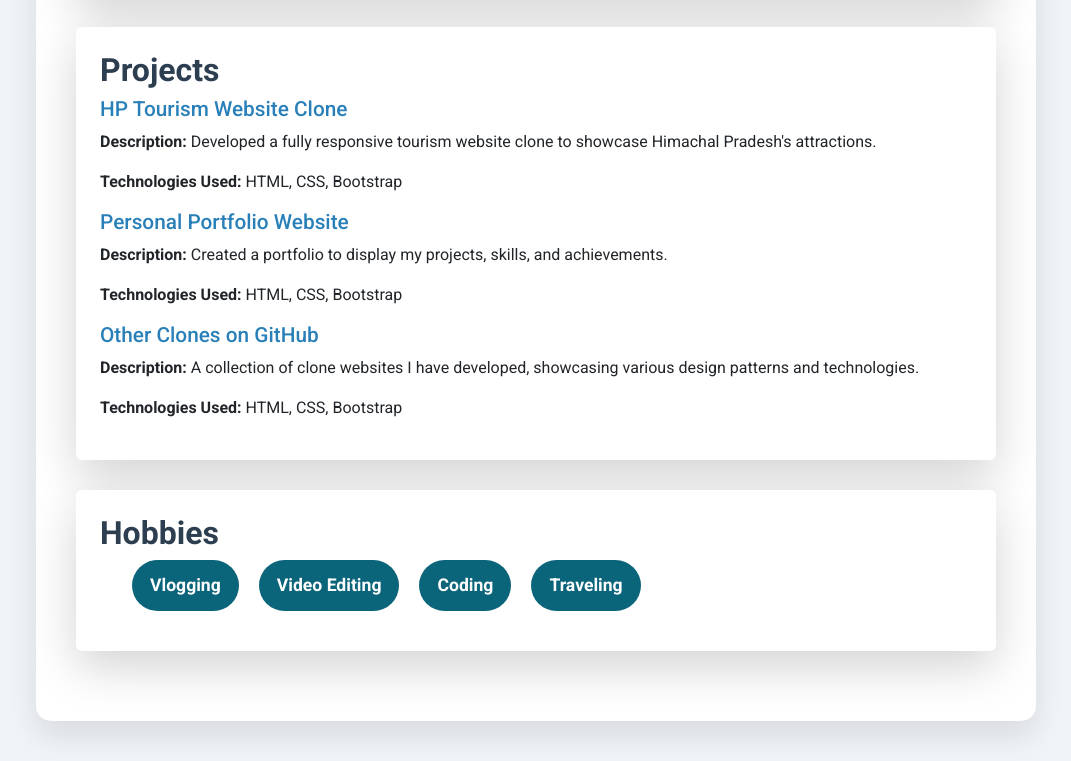
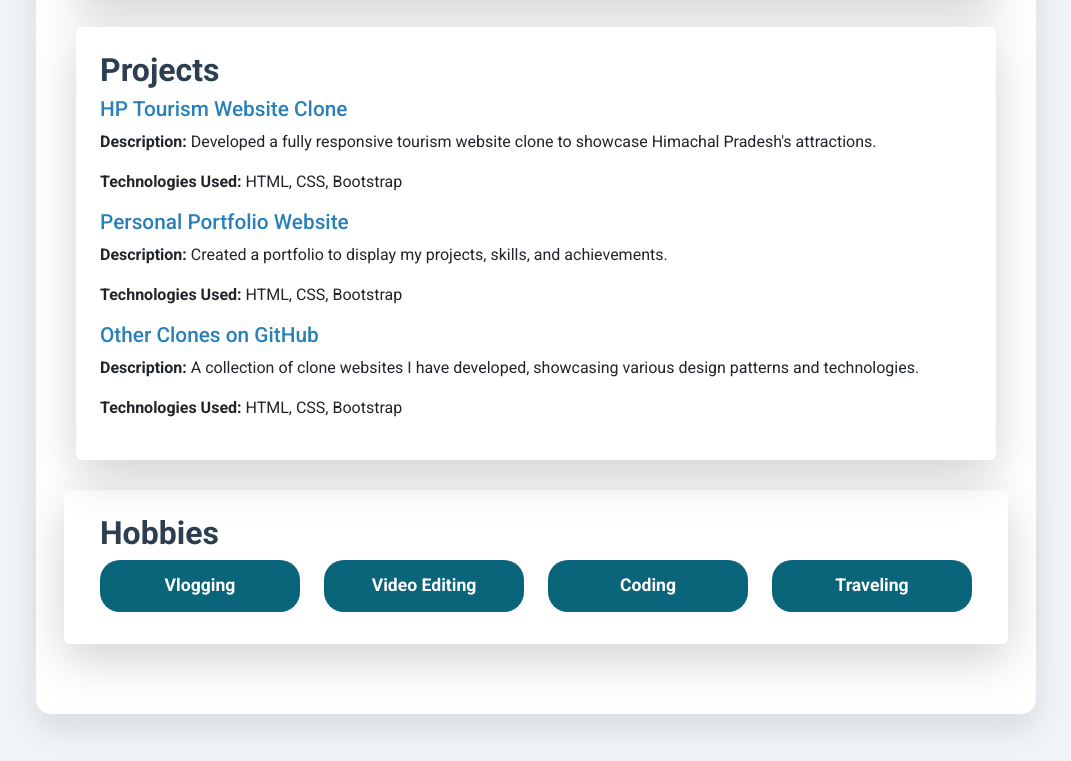
Before and after one commit to shelly507/my-resume, a plain HTML site: page index.html in a window 1280 px wide. Shown: the part 1804-2565 px from the top of the page, without its empty margins (104-1175 px from the left). Drawn offline with nearby package versions, Linux system fonts and the light colour scheme.

Commit message:
image hidden

```diff
--- a/index.html
+++ b/index.html
@@ -8,7 +8,8 @@
     <!-- Bootstrap 5 CSS -->
     <link href="https://cdn.jsdelivr.net/npm/bootstrap@5.3.0-alpha1/dist/css/bootstrap.min.css" rel="stylesheet">
     <!-- Google Fonts -->
-    <link href="https://fonts.googleapis.com/css2?family=Roboto:wght@100;300;400;500;700;900&display=swap" rel="stylesheet">
+    <link href="https://fonts.googleapis.com/css2?family=Roboto:wght@100;300;400;500;700;900&display=swap"
+        rel="stylesheet">
     <!-- External CSS File -->
     <link rel="stylesheet" href="style.css">
 </head>
@@ -24,8 +25,10 @@
                 <h1 class="name">Sweta Thakur</h1>
                 <div class="contact-info">
                     <p><strong>Contact:</strong> <a href="tel:+918988680507">+91 8988680507</a></p>
-                    <p><strong>Email:</strong> <a href="mailto:swetathakur1609@gmail.com">swetathakur1609@gmail.com</a></p>
-                    <p><strong>GitHub:</strong> <a href="https://github.com/shelly507" target="_blank">github.com/shelly507</a></p>
+                    <p><strong>Email:</strong> <a href="mailto:swetathakur1609@gmail.com">swetathakur1609@gmail.com</a>
+                    </p>
+                    <p><strong>GitHub:</strong> <a href="https://github.com/shelly507"
+                            target="_blank">github.com/shelly507</a></p>
                     <p><strong>Location:</strong> Shimla, Himachal Pradesh, India</p>
                 </div>
             </div>
@@ -35,7 +38,10 @@
         <div class="row">
             <div class="col-md-12">
                 <div class="intro-card p-5 shadow-lg rounded">
-                    <p><strong>Passionate Front-End Developer</strong> with a strong foundation in web development, skilled in HTML, CSS, JavaScript, Bootstrap, and version control using Git. Always eager to learn and take on new challenges. Seeking opportunities to grow in the field of web development.</p>
+                    <p><strong>Passionate Front-End Developer</strong> with a strong foundation in web development,
+                        skilled in HTML, CSS, JavaScript, Bootstrap, and version control using Git. Always eager to
+                        learn and take on new challenges. Seeking opportunities to grow in the field of web development.
+                    </p>
                 </div>
             </div>
         </div>
@@ -46,7 +52,8 @@
                 <div class="education-card p-4 shadow-lg rounded">
                     <h2>Education</h2>
                     <ul>
-                        <li><strong>Bachelor of Computer Applications</strong> - Himachal Pradesh University, Shimla</li>
+                        <li><strong>Bachelor of Computer Applications</strong> - Himachal Pradesh University, Shimla
+                        </li>
                         <li><strong>Govt. Senior Secondary School</strong> - Talyana, Himachal Pradesh</li>
                     </ul>
                 </div>
@@ -72,11 +79,15 @@
                 <div class="experience-card p-4 shadow-lg rounded">
                     <h2>Experience</h2>
                     <ul>
-                        <li><strong>Front-End Development Trainee</strong> - Netgen IT Solutions (September 2024 - Present)
+                        <li><strong>Front-End Development Trainee</strong> - Netgen IT Solutions (September 2024 -
+                            Present)
                             <ul>
-                                <li>Currently undergoing training in front-end development, focusing on HTML, CSS, and JavaScript.</li>
-                                <li>Learning how to build responsive and interactive websites with industry best practices.</li>
-                                <li>Collaborating with mentors and peers to improve coding skills and project management abilities.</li>
+                                <li>Currently undergoing training in front-end development, focusing on HTML, CSS, and
+                                    JavaScript.</li>
+                                <li>Learning how to build responsive and interactive websites with industry best
+                                    practices.</li>
+                                <li>Collaborating with mentors and peers to improve coding skills and project management
+                                    abilities.</li>
                             </ul>
                         </li>
                     </ul>
@@ -121,17 +132,20 @@
                     <h2>Projects</h2>
                     <div class="project">
                         <h5><a href="https://your-project-link.com" target="_blank">HP Tourism Website Clone</a></h5>
-                        <p><strong>Description:</strong> Developed a fully responsive tourism website clone to showcase Himachal Pradesh's attractions.</p>
+                        <p><strong>Description:</strong> Developed a fully responsive tourism website clone to showcase
+                            Himachal Pradesh's attractions.</p>
                         <p><strong>Technologies Used:</strong> HTML, CSS, Bootstrap</p>
                     </div>
                     <div class="project">
                         <h5><a href="https://your-project-link.com" target="_blank">Personal Portfolio Website</a></h5>
-                        <p><strong>Description:</strong> Created a portfolio to display my projects, skills, and achievements.</p>
+                        <p><strong>Description:</strong> Created a portfolio to display my projects, skills, and
+                            achievements.</p>
                         <p><strong>Technologies Used:</strong> HTML, CSS, Bootstrap</p>
                     </div>
                     <div class="project">
                         <h5><a href="https://github.com/shelly507" target="_blank">Other Clones on GitHub</a></h5>
-                        <p><strong>Description:</strong> A collection of clone websites I have developed, showcasing various design patterns and technologies.</p>
+                        <p><strong>Description:</strong> A collection of clone websites I have developed, showcasing
+                            various design patterns and technologies.</p>
                         <p><strong>Technologies Used:</strong> HTML, CSS, Bootstrap</p>
                     </div>
                 </div>
@@ -139,16 +153,23 @@
         </div>
 
         <!-- Hobbies Section -->
-        <div class="row">
+        <div class="row hobbies-card shadow-lg rounded  p-4">
             <div class="col-md-12 col-sm-12 col-xs-12">
-                <div class="hobbies-card p-4 shadow-lg rounded ">
-                    <h2>Hobbies</h2>
-                    <ul>
-                        <li>Vlogging</li>
-                        <li>Video Editing</li>
-                        <li>Coding</li>
-                        <li>Traveling</li>
-                    </ul>
+                <h2>Hobbies</h2>
+                <div class="row hobbie">
+                    <div class="col-md-3 item">
+                        <h3>Vlogging</h3>
+                    </div>
+                    <div class="col-md-3 item">
+                        <h3>Video Editing</h3>
+                    </div>
+                    <div class="col-md-3 item">
+                        <h3>Coding</h3>
+                    </div>
+                    <div class="col-md-3 item">
+                        <h3>Traveling</h3>
+                    </div>
+
                 </div>
             </div>
         </div>
--- a/style.css
+++ b/style.css
@@ -113,27 +113,21 @@ body {
 }
 
 /* Hobbies */
-.hobbies-card ul {
-    display: flex;
-    flex-wrap: wrap;
-    gap: 20px;
+.hobbies-card h3 {
+    background-color: #0a647a;
+    color: white;
+    padding: 15px 5px;
+    border-radius: 20px;
+    font-weight: 600;
+    font-size: 1.1rem;
+    text-align: center;
 }
 
-.hobbies-card ul li {
-    background-color: #0a647a;
-    color: white;
-    padding: 12px 18px;
-    border-radius: 30px;
-    font-weight: 600;
-    font-size: 1.1rem;
-}
-
-.hobbies-card ul li:hover {
+.hobbies-card h3:hover {
     background-color: #0a5a6e;
     cursor: pointer;
 }
 
-/* Button Hover Effects */
 .cv a:hover {
     color: #064853;
 }
@@ -166,10 +160,7 @@ body {
     .projects-card .project {
         font-size: 1rem;
     }
-    .hobbies-card ul li {
-        display: flex;
-        flex-direction: column;
-        }
+
 }
 
 @media (max-width: 576px) {
@@ -197,8 +188,8 @@ body {
     .cv .projects-card .project {
         font-size: 0.9rem;
     }
-    .hobbies-card ul li {
-    display: flex;
-    flex-direction: column;
+    .hobbies-card .item{
+      width: 50%;
     }
+
 }
```
